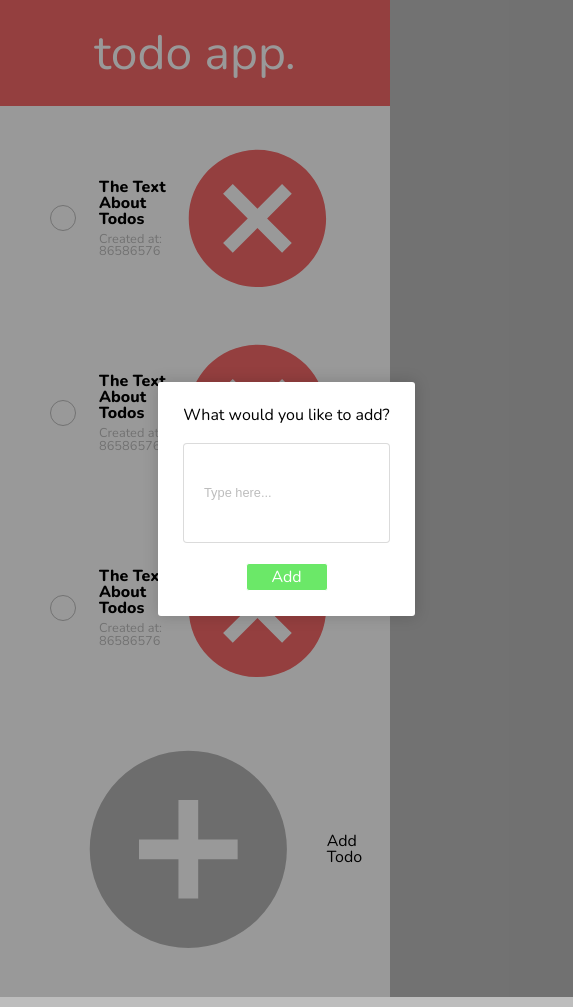
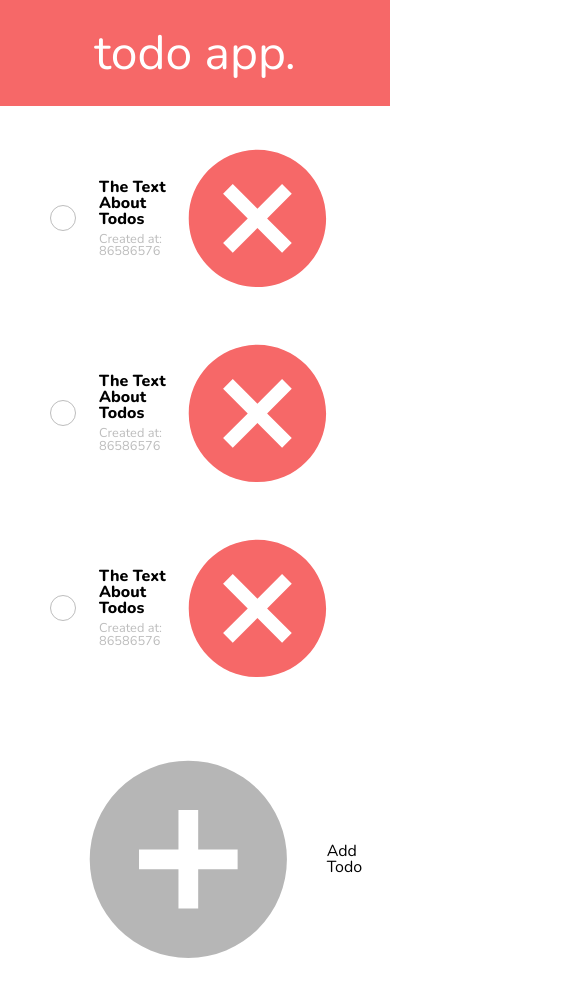
Before and after one commit to Dawid-Dahl/todo-app-react-typescript, a React (Vite) app: page / in a window 390 px wide. Shown: the whole page, 573 px wide, since content can reach past the window. Built offline with nearby package versions, Linux system fonts and the light colour scheme.

Commit message:
fixed css bug

```diff
--- a/src/App.tsx
+++ b/src/App.tsx
@@ -3,11 +3,15 @@ import Header from "./components/Header";
 import TodoList from "./components/TodoList";
 import AddInput from "./components/AddInput";
 import {Graybox} from "./components/graybox/Graybox";
+import {useSelector} from "react-redux";
+import {RootState} from "./store";
 
 const App: React.FC = () => {
+	const isAddingTodo = useSelector((state: RootState) => state.reducer.isAddingTodo);
+
 	return (
 		<div className="app">
-			<Graybox />
+			{isAddingTodo ? <Graybox /> : ""}
 			<Header />
 			<TodoList />
 			<AddInput />
--- a/src/components/AddInput.tsx
+++ b/src/components/AddInput.tsx
@@ -1,5 +1,5 @@
 import React from "react";
-import {actionCreator} from "../reducers";
+import {actionCreator} from "../utils/utils";
 import {useDispatch} from "react-redux";
 
 const AddInput = () => {
@@ -18,7 +18,12 @@ const AddInput = () => {
 					d="M17,13H13V17H11V13H7V11H11V7H13V11H17M12,2A10,10 0 0,0 2,12A10,10 0 0,0 12,22A10,10 0 0,0 22,12A10,10 0 0,0 12,2Z"
 				></path>
 			</svg>
-			<p className="add-input__add-todo-p">Add Todo</p>
+			<p
+				className="add-input__add-todo-p"
+				onClick={() => dispatch(actionCreator("TOGGLE_IS_ADDING_TODO"))}
+			>
+				Add Todo
+			</p>
 		</div>
 	);
 };
--- a/src/components/graybox/AddTodoMenu.tsx
+++ b/src/components/graybox/AddTodoMenu.tsx
@@ -7,6 +7,17 @@ export const AddTodoMenu = () => {
 	const dispatch = useDispatch();
 	return (
 		<div className="add-todo-menu">
+			<svg
+				className="add-todo-menu__remove-menu"
+				viewBox="0 0 24 24"
+				onClick={() => dispatch(actionCreator("TOGGLE_IS_ADDING_TODO"))}
+			>
+				<path
+					fill="#bdbdbd"
+					ng-attr-d="{{icon.data}}"
+					d="M12,2C17.53,2 22,6.47 22,12C22,17.53 17.53,22 12,22C6.47,22 2,17.53 2,12C2,6.47 6.47,2 12,2M15.59,7L12,10.59L8.41,7L7,8.41L10.59,12L7,15.59L8.41,17L12,13.41L15.59,17L17,15.59L13.41,12L17,8.41L15.59,7Z"
+				></path>
+			</svg>
 			<h1 className="add-todo-menu__h1">What would you like to add?</h1>
 			<input
 				className="add-todo-menu__text-area"
--- a/src/style.css
+++ b/src/style.css
@@ -141,8 +141,8 @@ html {
 }
 
 .app {
-	min-height: 573px;
-	width: 573px;
+	min-height: 599px;
+	width: 599px;
 	background: white;
 	position: relative;
 }
@@ -155,8 +155,8 @@ html {
 	height: 100%;
 	background: rgba(0, 0, 0, 0.4);
 	z-index: 1;
-	min-height: 573px;
-	width: 573px;
+	min-height: 599px;
+	width: 599px;
 }
 
 .add-todo-menu {
@@ -168,6 +168,20 @@ html {
 	background: white;
 	border-radius: 3px;
 	box-shadow: 0px 0px 15px 1px rgba(0, 0, 0, 0.15);
+	position: relative;
+}
+
+.add-todo-menu__remove-menu {
+	width: 30px;
+	position: absolute;
+	right: 10px;
+	top: 10px;
+	cursor: pointer;
+	transition: all 0.3s;
+}
+
+.add-todo-menu__remove-menu:hover {
+	transform: scale(1.1);
 }
 
 .add-todo-menu__text-area {
@@ -252,6 +266,7 @@ html {
 	position: relative;
 	bottom: 20px;
 	margin-top: 50px;
+	transition: all 0.5s;
 }
 
 .add-input__add-todo-svg {
@@ -296,14 +311,24 @@ html {
 @media (max-width: 599px) {
 	html {
 		display: block;
+		background: white;
 	}
 	.app {
 		width: 100%;
 	}
-	.greybox {
+	.graybox {
 		width: 100%;
+		height: 100vh;
+	}
+	.add-todo-menu__remove-menu {
+		width: 20px;
+		top: 4px;
+		right: 5px;
 	}
 	.add-todo-menu {
 		padding: 25px;
 	}
+	.add-input {
+		margin-top: 60px;
+	}
 }
```
